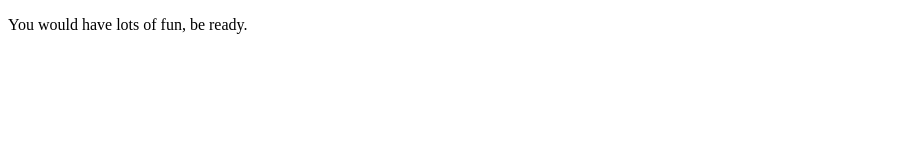
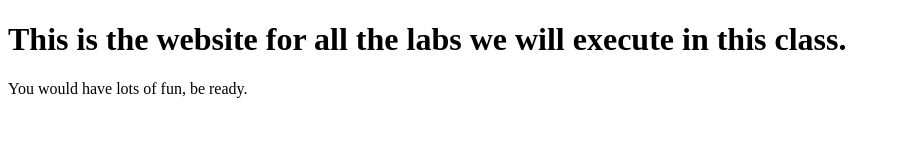
Before and after one commit to Britney-12/devsecops_lab, a plain HTML site: page index.html in a window 1280 px wide. Shown: the whole page, without its empty margins (0-900 px from the left). Drawn offline with Linux system fonts and the light colour scheme.

Commit message:
Revert "deleted h1"
This reverts commit 11b387b4147ba751e7dbcd9fe37cef37e03f4865.

```diff
--- a/index.html
+++ b/index.html
@@ -7,6 +7,9 @@
         </title>
     </head>
     <body>
+        <h1>
+            This is the website for all the labs we will execute in this class.
+        </h1>
         <p> You would have lots of fun, be ready.</p>
     </body>
 </html>
```
